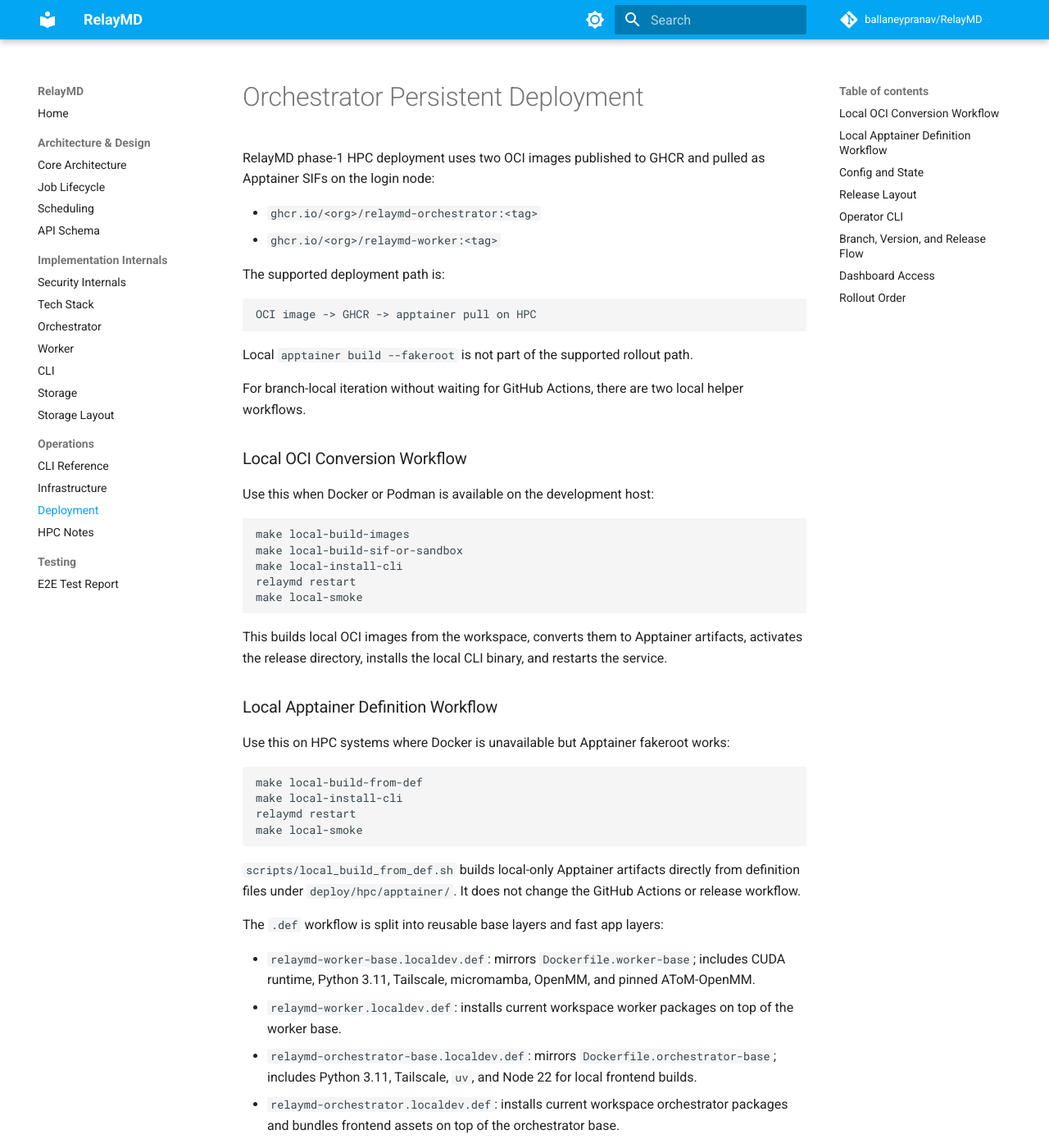
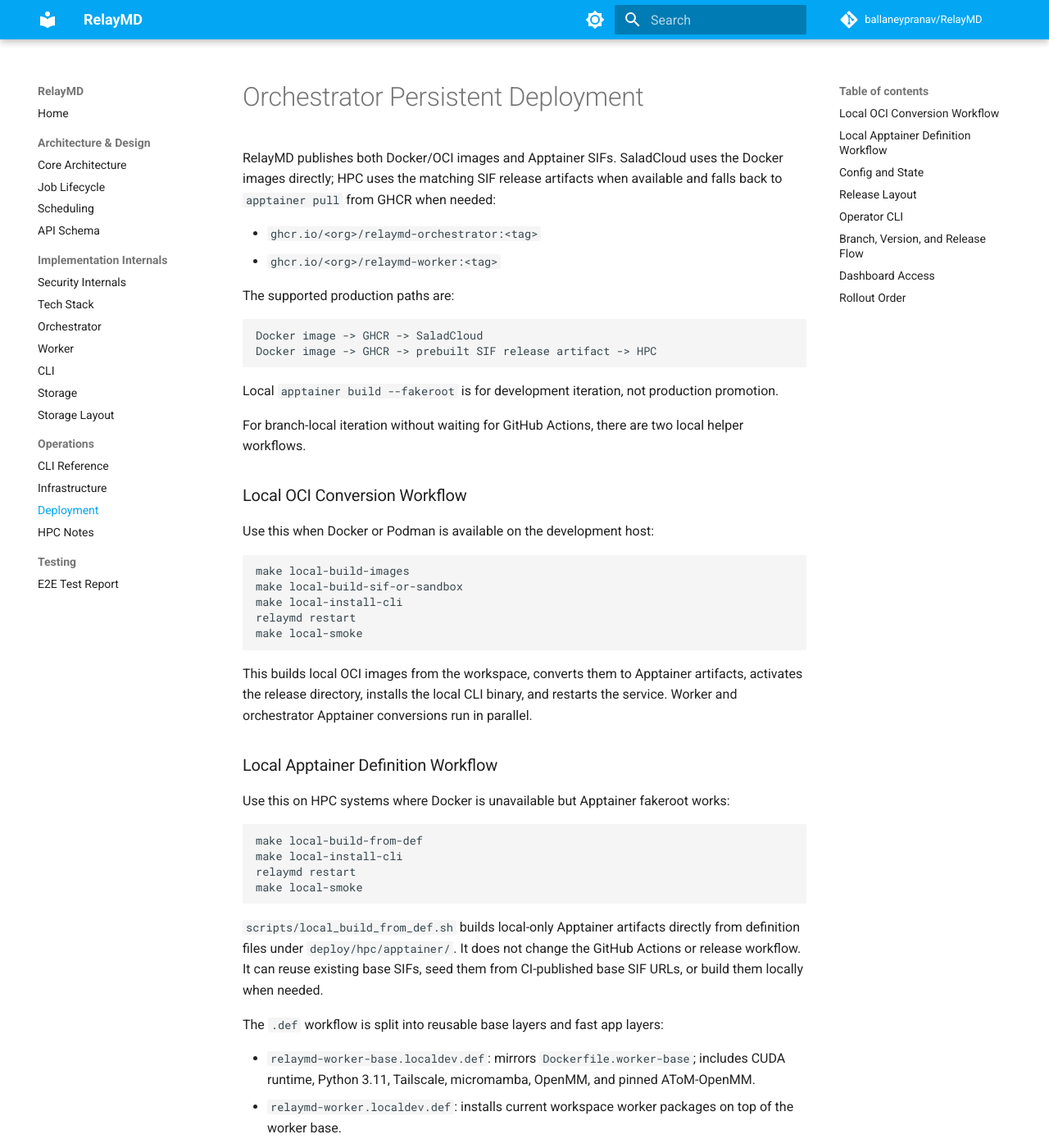
Before and after one commit to ballaneypranav/RelayMD, an MkDocs documentation site: the page built from docs/deployment.md, in a window 1280 px wide and 1400 px high. Shown: the whole window at 82% size. Built offline with MkDocs 1.6.1 and Material for MkDocs 9.7.7, drawn with Linux system fonts in a browser that asks for light colours; comment, search, counter and statistics services are not loaded; some of the changed text lies outside the part shown.

Commit message:
feat: Update CI workflow to build and publish SIFs for worker and orchestrator
- Added new jobs to build SIFs for worker and orchestrator after base images.
- Implemented caching for SIFs and OCI blobs to optimize build times.
- Updated local build scripts to support downloading prebuilt base SIFs.
- Enhanced documentation to reflect changes in deployment and local build processes.
- Bumped version to 0.1.28 in pyproject.toml and related files.
- Introduced new Apptainer definition files for orchestrator and worker.

````diff
--- a/docs/deployment.md
+++ b/docs/deployment.md
@@ -1,18 +1,21 @@
 # Orchestrator Persistent Deployment
 
-RelayMD phase-1 HPC deployment uses two OCI images published to GHCR and pulled
-as Apptainer SIFs on the login node:
+RelayMD publishes both Docker/OCI images and Apptainer SIFs. SaladCloud uses the
+Docker images directly; HPC uses the matching SIF release artifacts when
+available and falls back to `apptainer pull` from GHCR when needed:
 
 - `ghcr.io/<org>/relaymd-orchestrator:<tag>`
 - `ghcr.io/<org>/relaymd-worker:<tag>`
 
-The supported deployment path is:
+The supported production paths are:
 
 ```text
-OCI image -> GHCR -> apptainer pull on HPC
+Docker image -> GHCR -> SaladCloud
+Docker image -> GHCR -> prebuilt SIF release artifact -> HPC
 ```
 
-Local `apptainer build --fakeroot` is not part of the supported rollout path.
+Local `apptainer build --fakeroot` is for development iteration, not production
+promotion.
 
 For branch-local iteration without waiting for GitHub Actions, there are two
 local helper workflows.
@@ -31,7 +34,8 @@
 
 This builds local OCI images from the workspace, converts them to Apptainer
 artifacts, activates the release directory, installs the local CLI binary, and
-restarts the service.
+restarts the service. Worker and orchestrator Apptainer conversions run in
+parallel.
 
 ### Local Apptainer Definition Workflow
 
@@ -46,7 +50,8 @@
 
 `scripts/local_build_from_def.sh` builds local-only Apptainer artifacts directly
 from definition files under `deploy/hpc/apptainer/`. It does not change the
-GitHub Actions or release workflow.
+GitHub Actions or release workflow. It can reuse existing base SIFs, seed them
+from CI-published base SIF URLs, or build them locally when needed.
 
 The `.def` workflow is split into reusable base layers and fast app layers:
 
@@ -60,6 +65,9 @@
   Node 22 for local frontend builds.
 - `relaymd-orchestrator.localdev.def`: installs current workspace orchestrator
   packages and bundles frontend assets on top of the orchestrator base.
+- `relaymd-orchestrator.dockerbase.def`: CI-only app layer for production SIFs;
+  it starts from the Docker-equivalent orchestrator base and copies prebuilt
+  frontend assets.
 
 Default reusable base SIFs are cached under `build/local-def-stage/`:
 
@@ -237,9 +245,9 @@
 On protected-branch CI, GitHub Actions publishes immutable `sha-<shortsha>`
 release artifacts, refreshes the `latest` GitHub Release, and uploads
 `relaymd-release-manifest.json`. The manifest is the source of truth tying the
-orchestrator image, worker image, CLI URI, CLI version, and source commit
-together. Do not hand-edit release manifests or reuse an old tag for new
-artifacts.
+orchestrator image, worker image, optional reusable base SIF URIs, CLI URI, CLI
+version, and source commit together. Do not hand-edit release manifests or reuse
+an old tag for new artifacts.
 
 Auto-resolve by tag:
 
--- a/pyproject.toml
+++ b/pyproject.toml
@@ -4,7 +4,7 @@
 
 [project]
 name = "relaymd"
-version = "0.1.27"
+version = "0.1.28"
 requires-python = ">=3.11"
 dependencies = [
     "relaymd-core",
--- a/src/relaymd/_version.py
+++ b/src/relaymd/_version.py
@@ -2,7 +2,7 @@
 
 from importlib.metadata import PackageNotFoundError, version
 
-FALLBACK_VERSION = "0.1.27"
+FALLBACK_VERSION = "0.1.28"
 
 
 def get_version() -> str:
````
Also changed, not shown: deploy/hpc/README.md (+26 -4 lines), docs/cli.md (+2 -2 lines), 6 other files.
